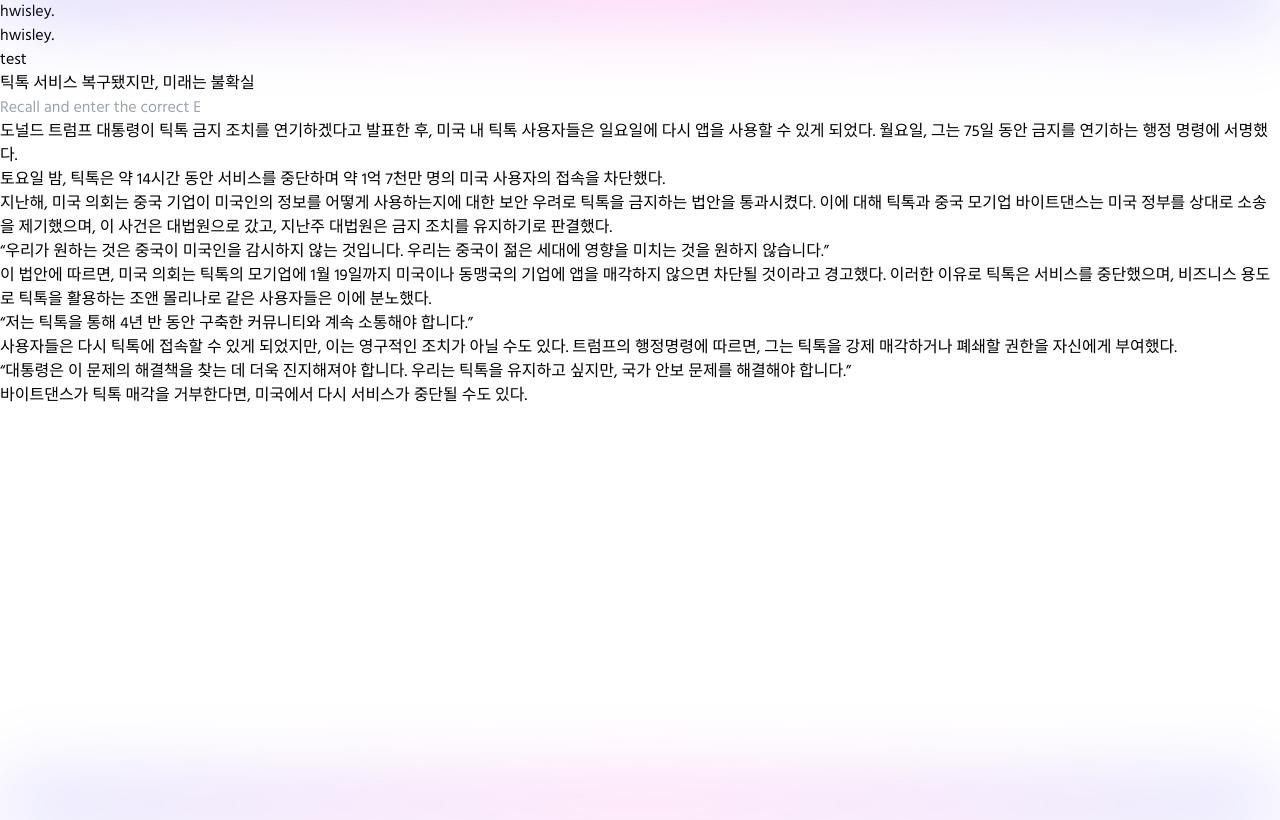
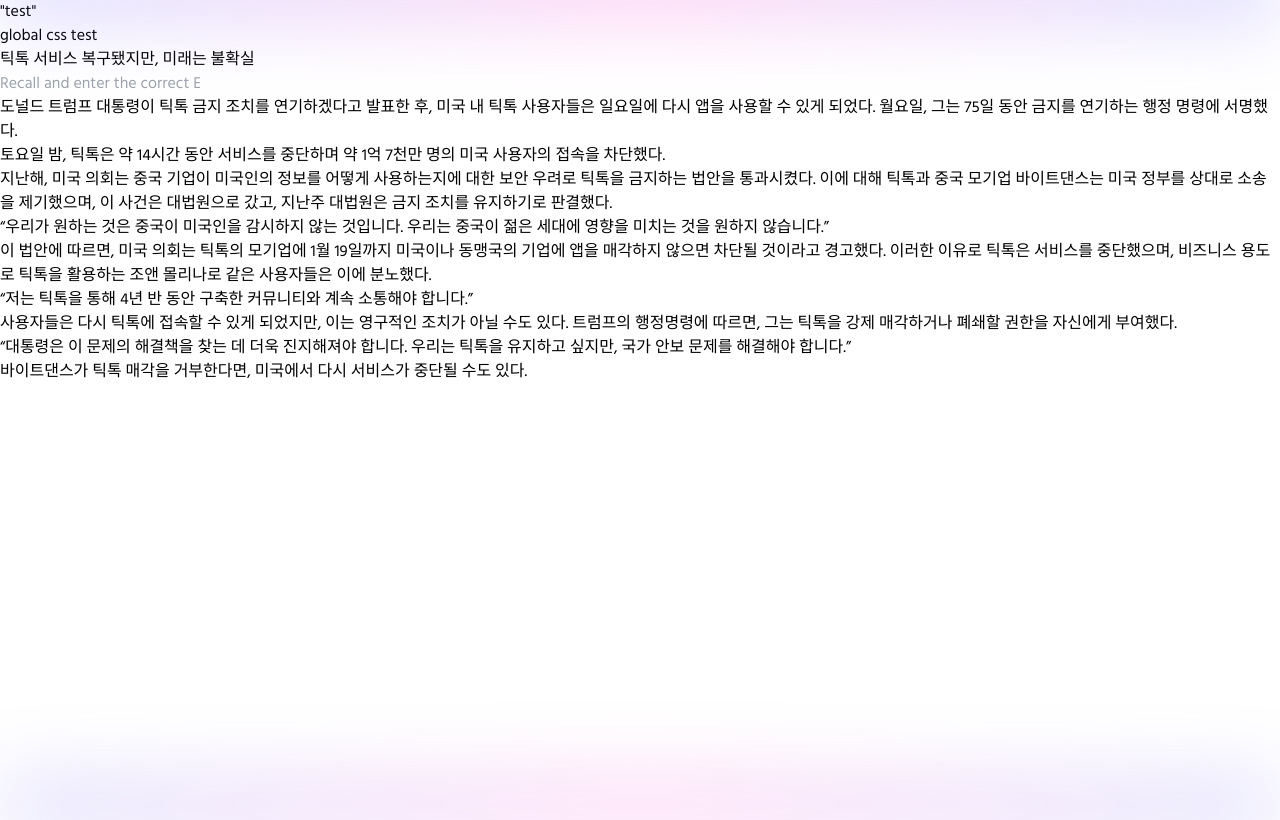
Before and after one commit to Hwisley/english-learning-frontend, a Next.js app: page / in a window 1280 px wide. Built offline with nearby package versions, Linux system fonts and the light colour scheme.

Commit message:
tainwind.css 정상동작하는 것을 확인!!

```diff
--- a/pages/index.tsx
+++ b/pages/index.tsx
@@ -4,73 +4,73 @@
 
 
 export default function Home() {
-  const workRef = useRef<HTMLDivElement | null>(null);
-  const aboutRef = useRef<HTMLDivElement | null>(null);
+  // const workRef = useRef<HTMLDivElement | null>(null);
+  // const aboutRef = useRef<HTMLDivElement | null>(null);
 
 
-    // Handling Scroll # Header component에 사용되는 function으로 web page상단에 stick되는 부분관련 코드니까, 아마 붙지않을까?
-    const handleWorkScroll = () => {
-      window.scrollTo({
-        top: workRef.current ? workRef.current.offsetTop : 0,
-        left: 0,
-        behavior: "smooth",
-      });
-    };
+  //   // Handling Scroll # Header component에 사용되는 function으로 web page상단에 stick되는 부분관련 코드니까, 아마 붙지않을까?
+  //   const handleWorkScroll = () => {
+  //     window.scrollTo({
+  //       top: workRef.current ? workRef.current.offsetTop : 0,
+  //       left: 0,
+  //       behavior: "smooth",
+  //     });
+  //   };
 
-    const handleAboutScroll = () => {
-      window.scrollTo({
-        top: aboutRef.current ? aboutRef.current.offsetTop : 0,
-        left: 0,
-        behavior: "smooth",
-      });
-    };
+  //   const handleAboutScroll = () => {
+  //     window.scrollTo({
+  //       top: aboutRef.current ? aboutRef.current.offsetTop : 0,
+  //       left: 0,
+  //       behavior: "smooth",
+  //     });
+  //   };
   return (
+  //     <>
+  //     {/* <div className={`relative ${data.showCursor && "cursor-none"}`}> */}
+  //     {/* {data.showCursor && <Cursor />} */}
+  //     {/* <Head>
+  //       <title>test</title>
+  //     </Head> */}
+
+  //     <div className="gradient-circle"></div>
+  //     <div className="gradient-circle-bottom"></div>
+
+  //     <div className="container mx-auto mb-10">
+  //       <Header
+  //         handleWorkScroll={handleWorkScroll}
+  //         handleAboutScroll={handleAboutScroll} isBlog={undefined}        />
+  //       <div className="laptop:mt-20 mt-10">
+  //         <div className="mt-5">
+  //           <h1
+  //             // ref={textOne}
+  //             className="text-3xl tablet:text-6xl laptop:text-6xl laptopl:text-8xl p-1 tablet:p-2 text-bold w-4/5 mob:w-full laptop:w-4/5"
+  //           >
+  //             test
+  //           </h1>
+  //       </div>
+  //     </div>
+  //   </div>
+  //   <StudyPage />
+  //  </>
+
+
+
     <>
-      {/* <div className={`relative ${data.showCursor && "cursor-none"}`}> */}
-      {/* {data.showCursor && <Cursor />} */}
-      {/* <Head>
-        <title>test</title>
-      </Head> */}
-
       <div className="gradient-circle"></div>
       <div className="gradient-circle-bottom"></div>
-
-      <div className="container mx-auto mb-10">
-        <Header
-          handleWorkScroll={handleWorkScroll}
-          handleAboutScroll={handleAboutScroll} isBlog={undefined}        />
+      <div className="container mx-auto mb-10"></div>
       <div className="laptop:mt-20 mt-10">
         <div className="mt-5">
           <h1
-              // ref={textOne}
+            //   ref="test"
               className="text-3xl tablet:text-6xl laptop:text-6xl laptopl:text-8xl p-1 tablet:p-2 text-bold w-4/5 mob:w-full laptop:w-4/5"
             >
-              test
+              "test"
             </h1>
         </div>
+        <p> global css test</p>
       </div>
-    </div>
-    <StudyPage />
+      <StudyPage></StudyPage>
     </>
-
-
-
-    // <>
-    //   <div className="gradient-circle"></div>
-    //   <div className="gradient-circle-bottom"></div>
-    //   <div className="container mx-auto mb-10"></div>
-    //   <div className="laptop:mt-20 mt-10">
-    //     <div className="mt-5">
-    //       <h1
-    //         //   ref="test"
-    //           className="text-3xl tablet:text-6xl laptop:text-6xl laptopl:text-8xl p-1 tablet:p-2 text-bold w-4/5 mob:w-full laptop:w-4/5"
-    //         >
-    //           "test"
-    //         </h1>
-    //     </div>
-    //     <p> global css test</p>
-    //   </div>
-    //   <StudyPage></StudyPage>
-    // </>
   );
 }
```
Lines whose indentation alone changed are shown as unchanged.
